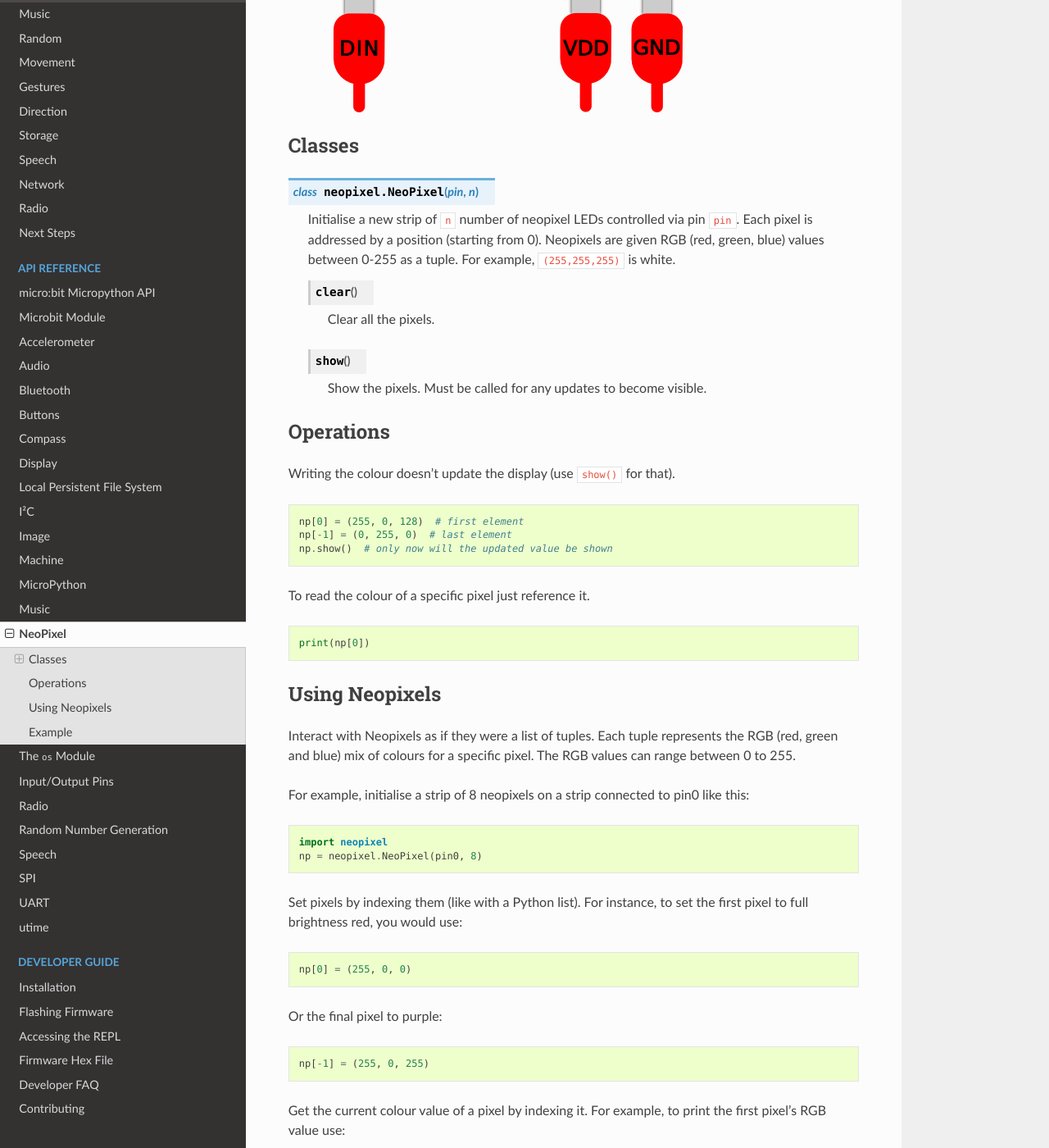
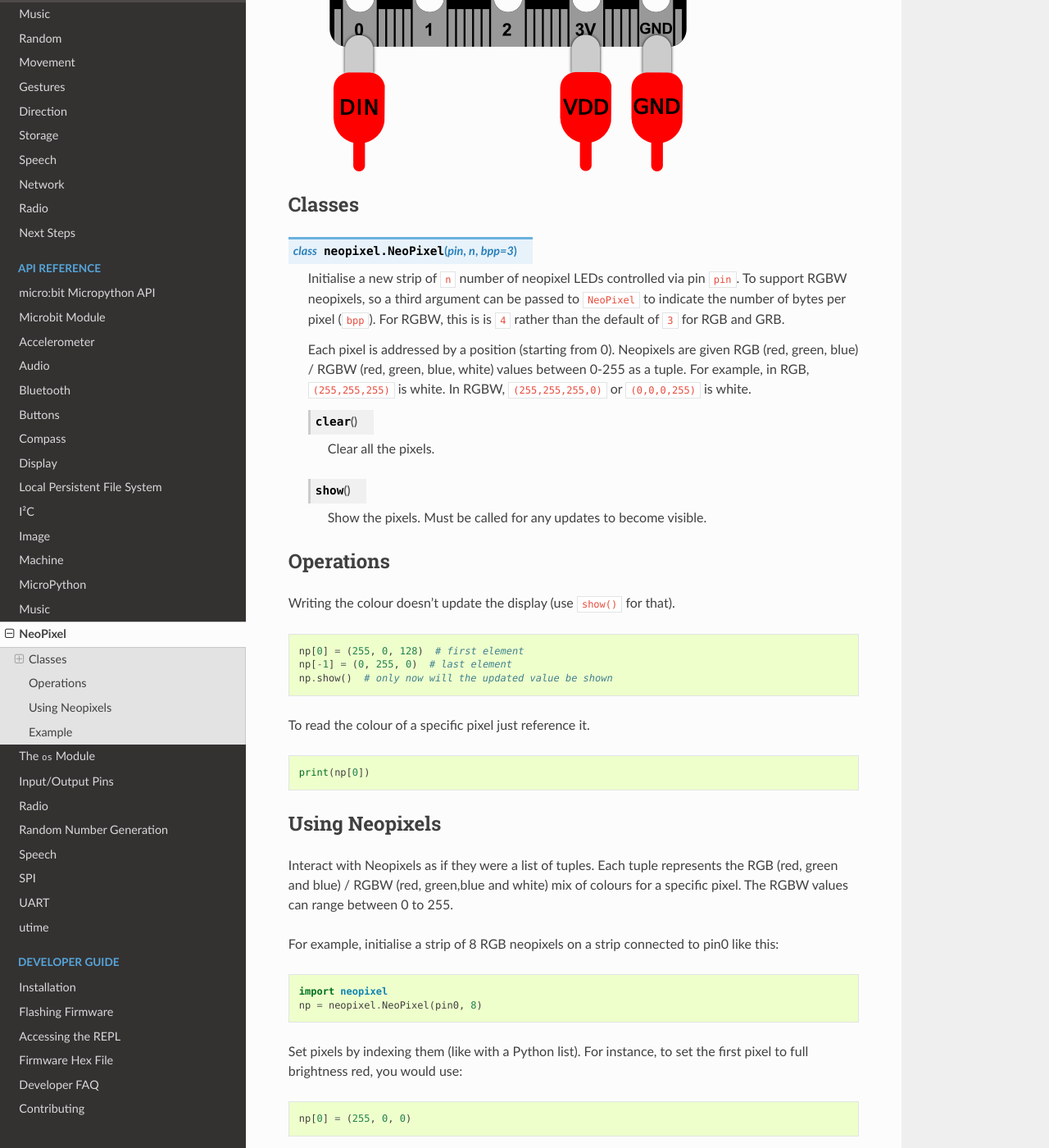
Before and after one commit to bbcmicrobit/micropython, a Sphinx documentation site: the page built from docs/neopixel.rst, in a window 1280 px wide and 1400 px high, scrolled down 1702 px. Shown: the whole window at 82% size. Built offline with Sphinx 7.4.7 and the Read the Docs theme 2.0.0, drawn with Linux system fonts in a browser that asks for light colours; some of the changed text lies outside the part shown.

Commit message:
docs: Update V1 neopixel module support for RGBW.
Based on the changes added to the V2 documentation from PR
https://github.com/bbcmicrobit/micropython/pull/694

Co-authored-by: Carlos Pereira Atencio <carlos@microbit.org>

```diff
--- a/docs/neopixel.rst
+++ b/docs/neopixel.rst
@@ -4,8 +4,8 @@
 .. py:module:: neopixel
 
 The ``neopixel`` module lets you use NeoPixel (WS2812) individually addressable
-RGB LED strips with the micro:bit. Note to use the ``neopixel`` module, you
-need to import it separately with::
+RGB and RGBW LED strips with the micro:bit. Note to use the ``neopixel``
+module, you need to import it separately with::
 
     import neopixel
 
@@ -27,6 +27,8 @@
 art and games such as the demo shown below.
 
 .. image:: neopixel.gif
+   :alt: Neopixel flexible tile
+Image attribution: `adafruit flexible Neopixel matrix <https://www.adafruit.com/product/2547>`_
 
 To connect a strip of neopixels you'll need to attach the micro:bit as shown
 below (assuming you want to drive the pixels from pin 0 - you can connect
@@ -50,12 +52,18 @@
 =======
 
 .. py:class::
-    NeoPixel(pin, n)
+    NeoPixel(pin, n, bpp=3)
 
     Initialise a new strip of ``n`` number of neopixel LEDs controlled via pin
-    ``pin``. Each pixel is addressed by a position (starting from 0). Neopixels
-    are given RGB (red, green, blue) values between 0-255 as a tuple. For
-    example, ``(255,255,255)`` is white.
+    ``pin``. To support RGBW neopixels, so a third argument can be passed to
+    ``NeoPixel`` to indicate the number of bytes per pixel (``bpp``).
+    For RGBW, this is is ``4`` rather than the default of ``3`` for
+    RGB and GRB.
+
+    Each pixel is addressed by a position (starting from 0). Neopixels
+    are given RGB (red, green, blue) / RGBW (red, green, blue, white)
+    values between 0-255 as a tuple. For example, in RGB, ``(255,255,255)`` is
+    white. In RGBW, ``(255,255,255,0)`` or ``(0,0,0,255)`` is white.
 
     .. py:method:: clear()
 
@@ -87,10 +95,10 @@
 ===============
 
 Interact with Neopixels as if they were a list of tuples. Each tuple represents
-the RGB (red, green and blue) mix of colours for a specific pixel. The RGB
-values can range between 0 to 255.
+the RGB (red, green and blue) / RGBW (red, green,blue and white) mix of colours
+for a specific pixel. The RGBW values can range between 0 to 255.
 
-For example, initialise a strip of 8 neopixels on a strip connected to pin0
+For example, initialise a strip of 8 RGB neopixels on a strip connected to pin0
 like this::
 
     import neopixel
```
